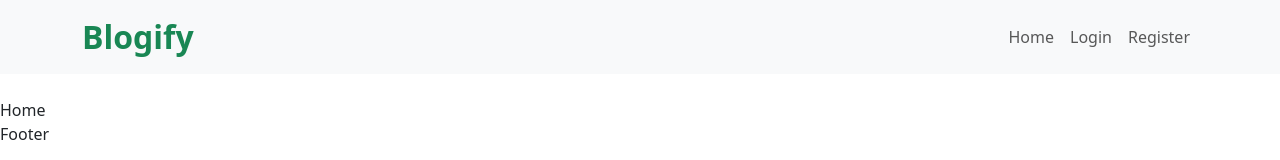
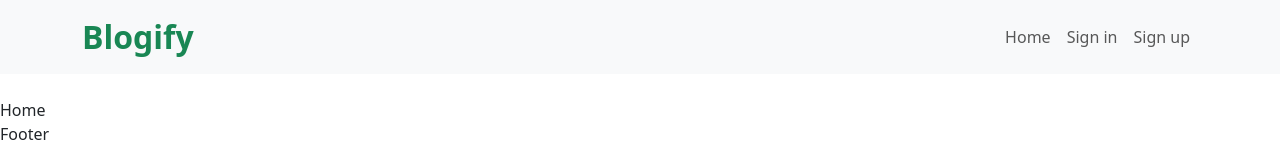
Before and after one commit to piyushgyl01/playground-043, a React (Vite) app: page / in a window 1280 px wide. Shown: the top 160 px of the page. Built offline with nearby package versions, Linux system fonts and the light colour scheme; no server answers.

Commit message:
feat: navbar

```diff
--- a/src/components/Navbar.jsx
+++ b/src/components/Navbar.jsx
@@ -1,8 +1,20 @@
-import React from "react";
-import { Link } from "react-router-dom";
+import { Link, useNavigate } from "react-router-dom";
 import { FaPenSquare, FaUserCircle, FaCog } from "react-icons/fa";
+import { useAuth } from "../contexts/authContext";
 
 export default function Navbar() {
+  const { user, isAuthenticated, logout } = useAuth();
+  const navigate = useNavigate();
+
+  async function handleLogout() {
+    try {
+      await logout();
+      navigate("/");
+    } catch (error) {
+      console.error("Failed to logout:", error);
+    }
+  }
+
   return (
     <nav className="navbar navbar-expand-lg bg-light mb-4">
       <div className="container">
@@ -27,18 +39,14 @@ export default function Navbar() {
                 Home
               </Link>
             </li>
+
+            {isAuthenticated ? (
+              <>
                 <li className="nav-item">
-              <Link className="nav-link" to="/login">
-                Login
-              </Link>
-            </li>
-            <li className="nav-item">
-              <Link className="nav-link" to="/register">
-                Register
-              </Link>
-            </li>
-            {/* <li className="nav-item">
-              <Link className="nav-link d-flex align-items-center" to="/editor">
+                  <Link
+                    className="nav-link d-flex align-items-center"
+                    to="/editor"
+                  >
                     <FaPenSquare className="me-1" /> New Post
                   </Link>
                 </li>
@@ -53,16 +61,48 @@ export default function Navbar() {
                 <li className="nav-item">
                   <Link
                     className="nav-link d-flex align-items-center"
-                to="/profile/username"
+                    to={`/profile/${user?.username}`}
                   >
-                <FaUserCircle className="me-1" /> username
+                    {user?.image ? (
+                      <img
+                        src={user.image}
+                        alt={user.username}
+                        style={{
+                          width: "24px",
+                          height: "24px",
+                          borderRadius: "50%",
+                          marginRight: "5px",
+                        }}
+                      />
+                    ) : (
+                      <FaUserCircle className="me-1" />
+                    )}
+                    {user?.username}
                   </Link>
                 </li>
                 <li className="nav-item">
-              <button className="btn btn-outline-secondary btn-sm ms-2">
+                  <button
+                    className="btn btn-outline-secondary btn-sm ms-2"
+                    onClick={handleLogout}
+                  >
                     Logout
                   </button>
-            </li> */}
+                </li>
+              </>
+            ) : (
+              <>
+                <li className="nav-item">
+                  <Link className="nav-link" to="/login">
+                    Sign in
+                  </Link>
+                </li>
+                <li className="nav-item">
+                  <Link className="nav-link" to="/register">
+                    Sign up
+                  </Link>
+                </li>
+              </>
+            )}
           </ul>
         </div>
       </div>
```
Lines whose indentation alone changed are shown as unchanged.
